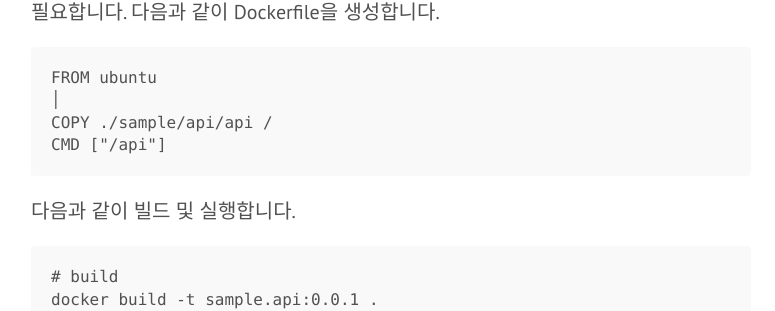
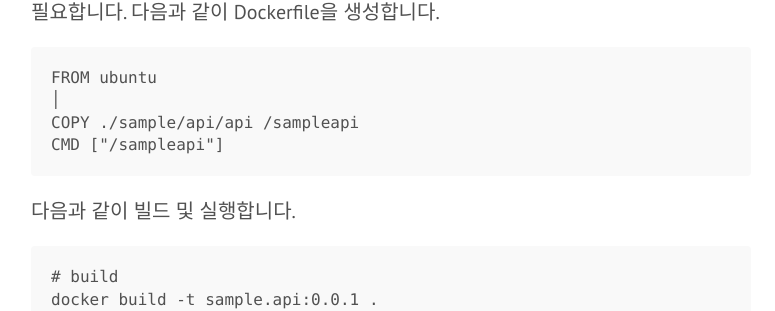
Before and after one commit to skaqud/skaqud.github.com, a Jekyll site: the page built from _posts/2020-07-29-make-api-server-with-golang.markdown, in a window 1280 px wide and 900 px high, scrolled down 6227 px. Shown: the part 192-503 px from the top of the window, without its empty margins (249-1024 px from the left). Built offline with Jekyll 4.4.1, drawn with Linux system fonts in a browser that asks for light colours; some of the changed text lies outside the part shown.

Commit message:
update post

```diff
--- a/_posts/2020-07-29-make-api-server-with-golang.markdown
+++ b/_posts/2020-07-29-make-api-server-with-golang.markdown
@@ -218,8 +218,8 @@ wsl1 에서는 docker를 사용하는 데 제약이 있었으나, wsl2에서는
 golang 실행파일을 dockerize 하기 위해 Dockerfile을 만들고 컨테이너 빌드하는 과정이 필요합니다. 다음과 같이 Dockerfile을 생성합니다.
 
     FROM ubuntu                                                                         │
-    COPY ./sample/api/api /
-    CMD ["/api"]
+    COPY ./sample/api/api /sampleapi
+    CMD ["/sampleapi"]
 
 다음과 같이 빌드 및 실행합니다.
 
```
Also changed, not shown: other parts of _posts/2020-07-29-make-api-server-with-golang.markdown (+1 -1 lines).
